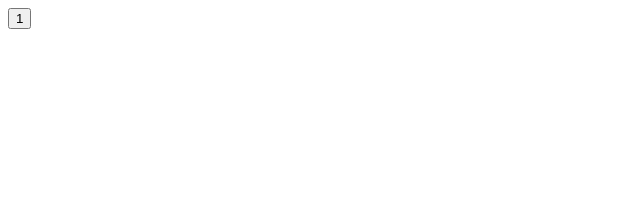
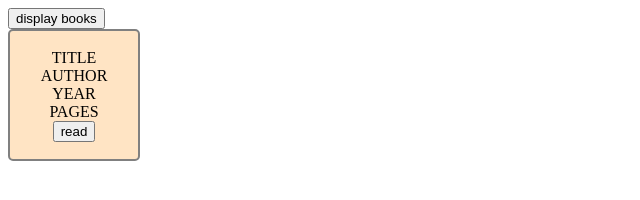
Before and after one commit to pvdberssel/TOP-library, a plain HTML site: page index.html in a window 1280 px wide. Shown: the whole page, without its empty margins (0-640 px from the left). Drawn offline with Linux system fonts and the light colour scheme.

Commit message:
Add card for book information in HTML and CSS

```diff
--- a/css/styles.css
+++ b/css/styles.css
@@ -0,0 +1,11 @@
+.bookcard{
+    display:flex;
+    flex-direction: column;
+    justify-content: center;
+    align-items: center;
+    width:8em;
+    height:8em;
+    border: solid 2px grey;
+    border-radius: 5px;
+    background-color: bisque;
+}
--- a/index.html
+++ b/index.html
@@ -1,5 +1,6 @@
 <!DOCTYPE html>
 <html lang="en">
+
 <head>
     <meta charset="UTF-8">
     <meta name="viewport" content="width=device-width, initial-scale=1.0">
@@ -7,7 +8,17 @@
     <script src="js/script.js"></script>
     <title>Document</title>
 </head>
+
 <body>
-    <button>1</button>
+    <div class="header"><button class="display-book">display books</button></div>
+    <div class="book-container">
+        <div class="bookcard book1">
+            <div class="booktitle">TITLE</div>
+            <div class="bookauthor">AUTHOR</div>
+            <div class="bookyear">YEAR</div>
+            <div class="bookpages">PAGES</div>
+            <button class="bookread">read</button>
+        </div>
+    </div>
 </body>
 </html>
--- a/js/script.js
+++ b/js/script.js
@@ -7,6 +7,7 @@ function Book(bookTitle,bookAuthor,bookPages,bookRead){
     this.pages = bookPages;
     this.read = bookRead;
 }
+
 myLibrary.displayBooks = function displayBooks(){
     this.forEach((book) => console.log(book))
 }
```
